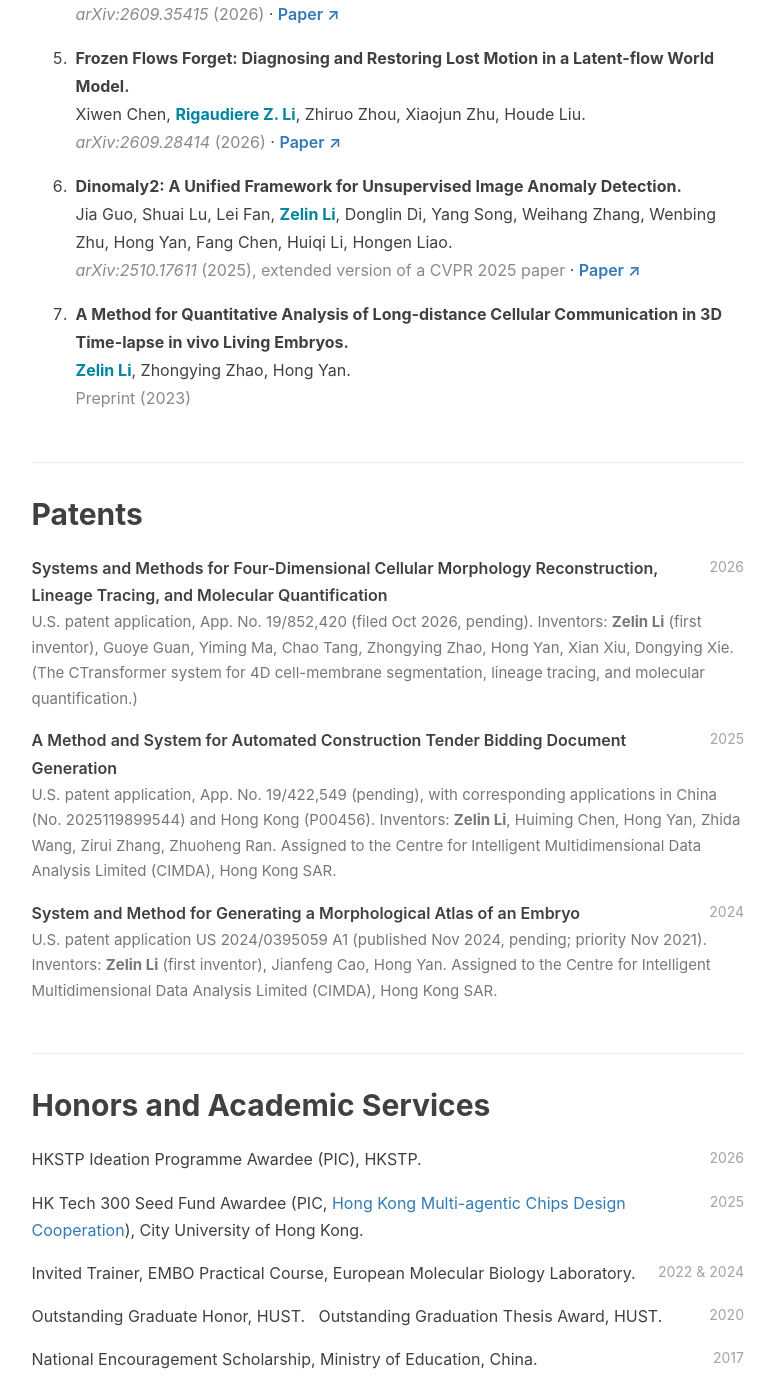
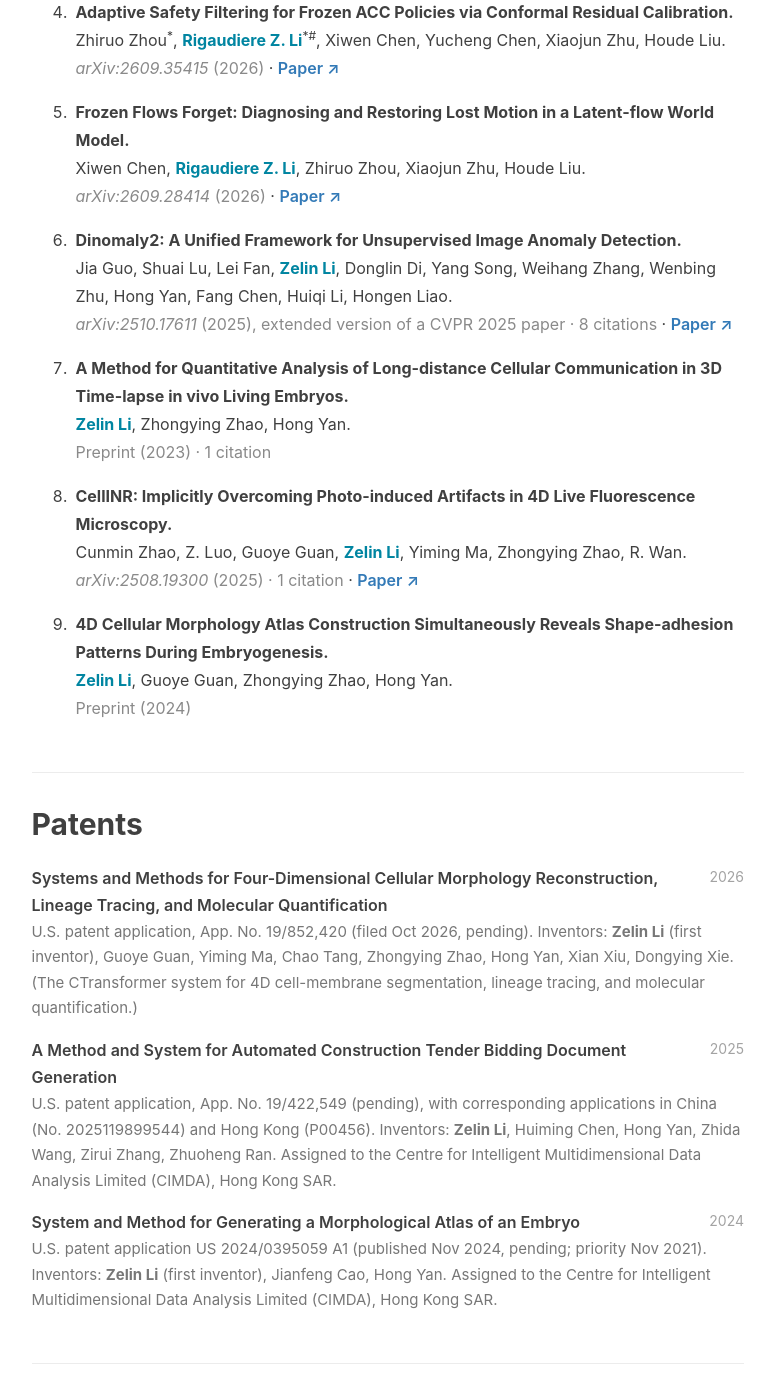
Before and after one commit to chiellini/chiellini.github.io, a Jekyll site: the page built from cv.html, in a window 1280 px wide and 1400 px high, scrolled down 4892 px. Shown: the whole window, without its empty margins (136-911 px from the left). Built offline with Jekyll 4.4.1, drawn with Linux system fonts in a browser that asks for light colours; nearby versions of some CDN libraries; comment, search, counter and statistics services are not loaded; some of the changed text lies outside the part shown.

Commit message:
CV page: fix Scholar stats to verified values (69/h4/i10-3), add per-paper citation counts, advisor, AAAI reviewer, LinkedIn, ICLR/CICAI/CTransformer links, CellINR & 4D Atlas entries

```diff
--- a/cv.html
+++ b/cv.html
@@ -148,8 +148,8 @@
         <span class="sep">|</span>
         WeChat: 18319277690
     </div>
-    <a class="cv-btn" href="{{ site.baseurl }}/PDF_FILE/ZelinLi_CV.pdf" target="_blank">&#8681;&nbsp; Download full CV (PDF)</a><a class="cv-btn cv-btn-outline" href="https://scholar.google.com/citations?user=atCgiosAAAAJ&amp;hl=en" target="_blank">Google Scholar&nbsp;&#8599;</a><a class="cv-btn cv-btn-outline" href="https://github.com/chiellini" target="_blank">GitHub&nbsp;&#8599;</a>
-    <div class="cv-stats">107 citations &middot; h-index 6 &middot; i10-index 4 (Google Scholar, as of Oct 2026)</div>
+    <a class="cv-btn" href="{{ site.baseurl }}/PDF_FILE/ZelinLi_CV.pdf" target="_blank">&#8681;&nbsp; Download full CV (PDF)</a><a class="cv-btn cv-btn-outline" href="https://scholar.google.com/citations?user=atCgiosAAAAJ&amp;hl=en" target="_blank">Google Scholar&nbsp;&#8599;</a><a class="cv-btn cv-btn-outline" href="https://github.com/chiellini" target="_blank">GitHub&nbsp;&#8599;</a><a class="cv-btn cv-btn-outline" href="https://www.linkedin.com/in/zelin-li-b49742246" target="_blank">LinkedIn&nbsp;&#8599;</a>
+    <div class="cv-stats">69 citations &middot; h-index 4 &middot; i10-index 3 (Google Scholar, as of Nov 2026)</div>
     <div class="cv-updated">Last updated: November 2026 &mdash; the publication list below is kept more complete than the PDF.</div>
 
     <p>
@@ -180,6 +180,7 @@
         <span class="cv-date">2020 – 2026</span>
         <span class="cv-what">Ph.D. in Electrical Engineering</span>, City University of Hong Kong, HK
         <span class="cv-note">Thesis: <em>Intelligent Processing and Analysis of <em>Caenorhabditis elegans</em> Microscopic Images</em></span>
+        <span class="cv-note">Advisor: Prof. Hong Yan</span>
     </div>
     <div class="cv-row clearfix">
         <span class="cv-date">2016 – 2020</span>
@@ -242,37 +243,37 @@
         <li>
             <strong>EmbSAM: Cell boundary localization and Segment Anything Model for fast images of developing embryos.</strong><br>
             Guoye Guan<sup>*</sup>, Cunmin Zhao<sup>*</sup>, <strong class="me">Zelin Li</strong><sup>*</sup>, Pei Zhang, Yixuan Chen, Pohao Ye, Ming-Kin Wong, Lu-Yan Chan, Hong Yan, Chao Tang, et al.<br>
-            <em>Communications Biology</em> <span class="pub-meta">9, 8 (2026)</span>
+            <em>Communications Biology</em> <span class="pub-meta">9, 8 (2026) &middot; 3 citations</span>
             <span class="pub-links">&middot; <a href="https://doi.org/10.1038/s42003-025-09220-3" target="_blank">Paper&nbsp;&#8599;</a></span>
         </li>
         <li>
             <strong>Cell lineage-resolved embryonic morphological map reveals signaling associated with cell fate and size asymmetry.</strong><br>
             Guoye Guan<sup>*</sup>, <strong class="me">Zelin Li</strong><sup>*</sup>, Yiming Ma<sup>*</sup>, Pohao Ye<sup>*</sup>, Jianfeng Cao, Ming-Kin Wong, Vincy Wing Sze Ho, Lu-Yan Chan, Hong Yan<sup>#</sup>, Chao Tang<sup>#</sup>, et al.<br>
-            <em>Nature Communications</em> <span class="pub-meta">16(1), 3700 (2025)</span>
+            <em>Nature Communications</em> <span class="pub-meta">16(1), 3700 (2025) &middot; 24 citations</span>
             <span class="pub-links">&middot; <a href="https://doi.org/10.1038/s41467-025-58878-0" target="_blank">Paper&nbsp;&#8599;</a></span>
         </li>
         <li>
             <strong>An effective method for quantification, visualization, and analysis of 3D cell shape during early embryogenesis.</strong><br>
             <strong class="me">Zelin Li</strong><sup>#</sup>, Zhaoke Huang, Jianfeng Cao<sup>#</sup>, Guoye Guan, Zhongying Zhao, Hong Yan.<br>
-            <em>Quantitative Biology</em> <span class="pub-meta">13(1), e83 (2025)</span>
+            <em>Quantitative Biology</em> <span class="pub-meta">13(1), e83 (2025) &middot; 2 citations</span>
             <span class="pub-links">&middot; <a href="https://doi.org/10.1002/qub2.83" target="_blank">Paper&nbsp;&#8599;</a></span>
         </li>
         <li>
             <strong>A Fusion Model With Effective Multi-Scale Parallel Transformer for Cellular Segmentation.</strong><br>
             Zhaoke Huang<sup>#</sup>, <strong class="me">Zelin Li</strong>, Hong Yan.<br>
-            <em>IEEE Transactions on Computational Biology and Bioinformatics</em> <span class="pub-meta">(2025)</span>
+            <em>IEEE Transactions on Computational Biology and Bioinformatics</em> <span class="pub-meta">(2025) &middot; 2 citations</span>
             <span class="pub-links">&middot; <a href="https://doi.org/10.1109/TCBBIO.2025.3542123" target="_blank">Paper&nbsp;&#8599;</a></span>
         </li>
         <li>
             <strong>CShaperApp: Segmenting and analyzing cellular morphologies of the developing <em>Caenorhabditis elegans</em> embryo.</strong><br>
             Jianfeng Cao, <strong class="me">Zelin Li</strong>, Hong Yan.<br>
-            <em>Quantitative Biology</em> <span class="pub-meta">12, 329 (2024)</span>
+            <em>Quantitative Biology</em> <span class="pub-meta">12, 329 (2024) &middot; 11 citations</span>
             <span class="pub-links">&middot; <a href="https://doi.org/10.1002/qub2.47" target="_blank">Paper&nbsp;&#8599;</a></span>
         </li>
         <li>
             <strong>Deep learning-based enhancement of fluorescence labeling for accurate cell lineage tracing during embryogenesis.</strong><br>
             <strong class="me">Zelin Li</strong><sup>*</sup>, Dongying Xie<sup>*</sup>, Yiming Ma<sup>*</sup>, Cunmin Zhao, Sicheng You, Hong Yan<sup>#</sup>, Zhongying Zhao.<br>
-            <em>Bioinformatics</em> <span class="pub-meta">40(11), btae626 (2024)</span>
+            <em>Bioinformatics</em> <span class="pub-meta">40(11), btae626 (2024) &middot; 2 citations</span>
             <span class="pub-links">&middot; <a href="https://doi.org/10.1093/bioinformatics/btae626" target="_blank">Paper&nbsp;&#8599;</a></span>
         </li>
     </ol>
@@ -283,22 +284,24 @@
             <strong>Recover Cell Tensor: Diffusion-Equivalent Tensor Completion for Fluorescence Microscopy Imaging.</strong><br>
             Chenwei Wang<sup>*</sup>, Zhaoke Huang<sup>*</sup>, <strong class="me">Zelin Li</strong><sup>#</sup>, Wenqi Zhu.<br>
             <em>International Conference on Learning Representations (ICLR)</em> <span class="pub-meta">(2026)</span>
+            <span class="pub-links">&middot; <a href="https://iclr.cc/virtual/2026/poster/10010989" target="_blank">Paper&nbsp;&#8599;</a></span>
         </li>
         <li>
             <strong>MSTF-Net: A UAV-Oriented Multi-Spectral Video Segmentation Method via Modality-Robust, Scale-Adaptive, and Consistent Fusion.</strong><br>
             Chenwei Wang, Zhida Wang, <strong class="me">Zelin Li</strong><sup>#</sup>, Elif Ozden-Yenigun, Houde Liu.<br>
             <em>The CAAI International Conference on Artificial Intelligence (CICAI)</em> <span class="pub-meta">(2026)</span>
+            <span class="pub-links">&middot; <a href="https://arxiv.org/abs/2607.15628" target="_blank">Paper&nbsp;&#8599;</a></span>
         </li>
         <li>
             <strong>Volume Tells: Dual Cycle-Consistent Diffusion for 3D Fluorescence Microscopy De-noising and Super-Resolution.</strong><br>
             <strong class="me">Zelin Li</strong><sup>*</sup>, Chenwei Wang<sup>*</sup>, Zhaoke Huang<sup>#</sup>, Yiming Ma, Cunming Zhao, Zhongying Zhao, Hong Yan.<br>
-            <em>IEEE/CVF Conference on Computer Vision and Pattern Recognition (CVPR)</em> <span class="pub-meta">pp. 16091–16100 (2025)</span>
+            <em>IEEE/CVF Conference on Computer Vision and Pattern Recognition (CVPR)</em> <span class="pub-meta">pp. 16091–16100 (2025) &middot; 10 citations</span>
             <span class="pub-links">&middot; <a href="https://doi.org/10.1109/CVPR52734.2025.01500" target="_blank">Paper&nbsp;&#8599;</a></span>
         </li>
         <li>
             <strong>Directional And Topological Transformer With Topology Priors For 4D Cellular Image Segmentation.</strong><br>
             <strong class="me">Zelin Li</strong><sup>#</sup>, Zhaoke Huang, Zhen Zhu, Sicheng You, Zhongying Zhao, Hong Yan.<br>
-            <em>IEEE International Conference on Image Processing (ICIP)</em> <span class="pub-meta">pp. 2902–2908 (2024)</span>
+            <em>IEEE International Conference on Image Processing (ICIP)</em> <span class="pub-meta">pp. 2902–2908 (2024) &middot; 4 citations</span>
             <span class="pub-links">&middot; <a href="https://doi.org/10.1109/ICIP51287.2024.10648269" target="_blank">Paper&nbsp;&#8599;</a></span>
         </li>
         <li>
@@ -315,6 +318,7 @@
             <strong>CTransformer: Deep-transformer-based 3D cell membrane tracking with subcellular-resolved molecular quantification.</strong><br>
             <strong class="me">Zelin Li</strong><sup>*</sup>, Guoye Guan<sup>*</sup>, Xiu Xian<sup>*</sup>, Dongying Xie, Yiming Ma, Sicheng You, Zhen Zhu, Darrick Lee, Zirui Zhang, Zhuoheng Ran, et al.<br>
             <span class="pub-meta">Under review at <em>Nature Methods</em> (2026)</span>
+            <span class="pub-links">&middot; <a href="https://arxiv.org/abs/2512.14472" target="_blank">Paper&nbsp;&#8599;</a></span>
         </li>
         <li>
             <strong>Pointing-VLA: Typed Spatial Grounding Interfaces for Vision-Language-Action Manipulation.</strong><br>
@@ -341,13 +345,24 @@
         <li>
             <strong>Dinomaly2: A Unified Framework for Unsupervised Image Anomaly Detection.</strong><br>
             Jia Guo, Shuai Lu, Lei Fan, <strong class="me">Zelin Li</strong>, Donglin Di, Yang Song, Weihang Zhang, Wenbing Zhu, Hong Yan, Fang Chen, Huiqi Li, Hongen Liao.<br>
-            <span class="pub-meta"><em>arXiv:2510.17611</em> (2025), extended version of a CVPR 2025 paper</span>
+            <span class="pub-meta"><em>arXiv:2510.17611</em> (2025), extended version of a CVPR 2025 paper &middot; 8 citations</span>
             <span class="pub-links">&middot; <a href="https://arxiv.org/abs/2510.17611" target="_blank">Paper&nbsp;&#8599;</a></span>
         </li>
         <li>
             <strong>A Method for Quantitative Analysis of Long-distance Cellular Communication in 3D Time-lapse in vivo Living Embryos.</strong><br>
             <strong class="me">Zelin Li</strong>, Zhongying Zhao, Hong Yan.<br>
-            <span class="pub-meta">Preprint (2023)</span>
+            <span class="pub-meta">Preprint (2023) &middot; 1 citation</span>
+        </li>
+        <li>
+            <strong>CellINR: Implicitly Overcoming Photo-induced Artifacts in 4D Live Fluorescence Microscopy.</strong><br>
+            Cunmin Zhao, Z. Luo, Guoye Guan, <strong class="me">Zelin Li</strong>, Yiming Ma, Zhongying Zhao, R. Wan.<br>
+            <span class="pub-meta"><em>arXiv:2508.19300</em> (2025) &middot; 1 citation</span>
+            <span class="pub-links">&middot; <a href="https://arxiv.org/abs/2508.19300" target="_blank">Paper&nbsp;&#8599;</a></span>
+        </li>
+        <li>
+            <strong>4D Cellular Morphology Atlas Construction Simultaneously Reveals Shape-adhesion Patterns During Embryogenesis.</strong><br>
+            <strong class="me">Zelin Li</strong>, Guoye Guan, Zhongying Zhao, Hong Yan.<br>
+            <span class="pub-meta">Preprint (2024)</span>
         </li>
     </ol>
 
@@ -399,6 +414,10 @@
         Invited Trainer, EMBO Practical Course, European Molecular Biology Laboratory.
     </div>
     <div class="cv-row clearfix">
+        <span class="cv-date">2025</span>
+        Reviewer, AAAI Conference on Artificial Intelligence.
+    </div>
+    <div class="cv-row clearfix">
         <span class="cv-date">2020</span>
         Outstanding Graduate Honor, HUST. &nbsp; Outstanding Graduation Thesis Award, HUST.
     </div>
```
